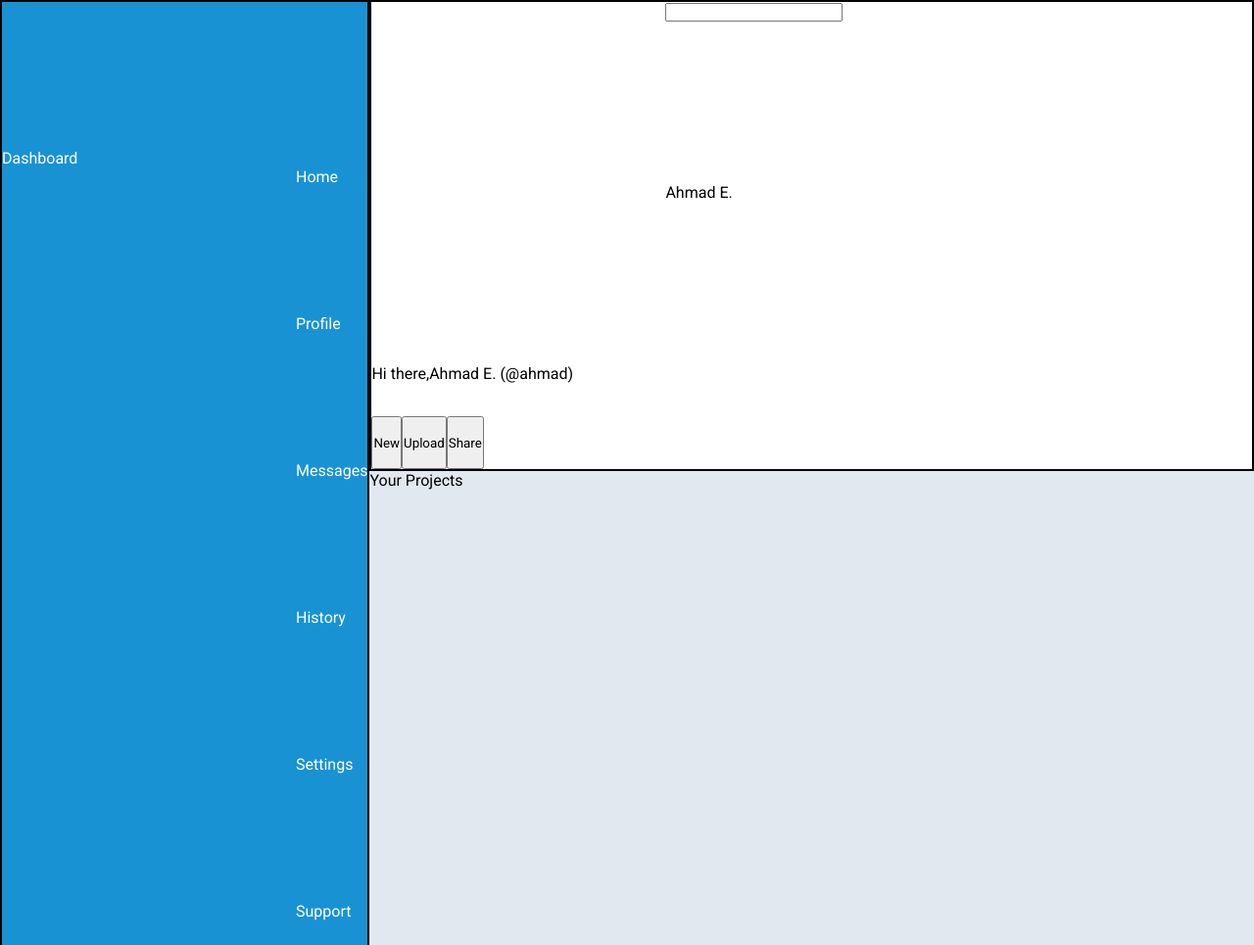
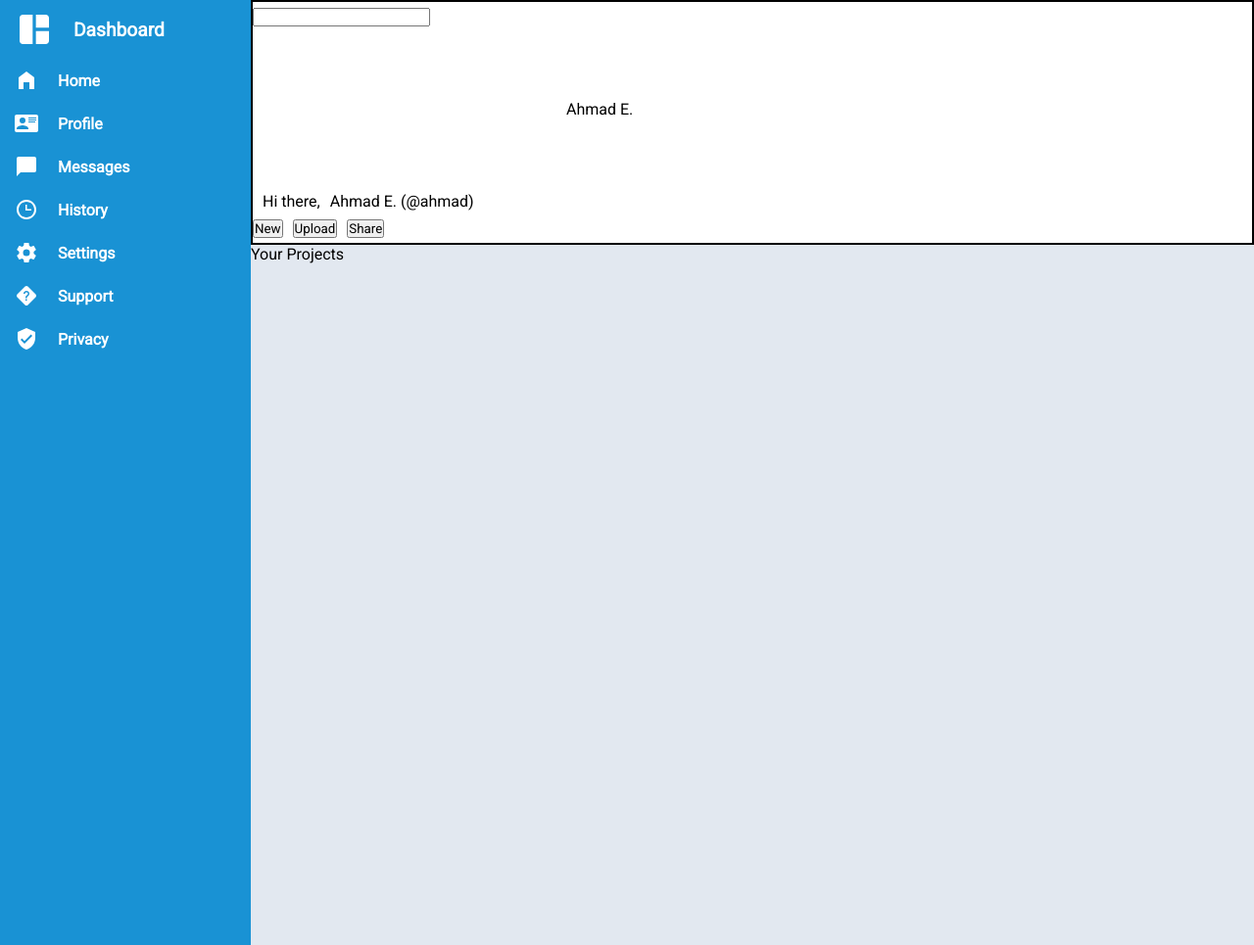
Before and after one commit to aelfakharany/top-admin-dashboard, a plain HTML site: page index.html in a window 1280 px wide. Shown: the top 965 px of the page at 98% size. Drawn offline with Linux system fonts and the light colour scheme; files whose address does not match are found by name.

Commit message:
make some proress and stop here because its not really worth the effort

```diff
--- a/index.html
+++ b/index.html
@@ -8,40 +8,41 @@
 </head>
 <body>
     <div class="sidebar">
-        <svg></svg>
-        <span class="title">Dashboard</span>
+        <div class="side-option title-button">
+            <img class="side-button title-button" src="assets/collage.svg">
+            <span class="title">Dashboard</span>
+        </div>
         <div class="side-option">
-            <svg></svg>
+            <img class="side-button" src="assets/home-account.svg">
             <span>Home</span>
         </div>
         <div class="side-option">
-            <svg></svg>
+            <img class="side-button" src="assets/card-account-details.svg">
             <span>Profile</span>
         </div>
         <div class="side-option">
-            <svg></svg>
+            <img class="side-button" src="assets/message.svg">
             <span>Messages</span>
         </div>
         <div class="side-option">
-            <svg></svg>
-            <span>History</span>
+            <img class="side-button" src="assets/clock-time-three-outline.svg">
+           <span>History</span>
         </div>
         <div class="side-option">
-            <svg></svg>
+            <img class="side-button" src="assets/cog.svg">
             <span>Settings</span>
         </div>
         <div class="side-option">
-            <svg></svg>
+            <img class="side-button" src="assets/help-rhombus.svg">
             <span>Support</span>
         </div>
         <div class="side-option">
-            <svg></svg>
+            <img class="side-button" src="assets/shield-check.svg">
             <span>Privacy</span>
         </div>
     </div>
     <div class="header">
         <div class="top-left">
-            <svg></svg>
             <div class="search-bar">
                 <input type="text">
             </div>
--- a/style.css
+++ b/style.css
@@ -1,4 +1,5 @@
 @font-face {
+
     font-family: 'Roboto';
     src: url('Roboto-VariableFont_wdth\,wght.ttf') format('truetype');
     font-weight: normal;
@@ -29,13 +30,33 @@ body {
     grid-area: 1 / 1 / 3 / 2;
     display: flex;
     flex-direction: column;
-    border: 2px solid black;
+    align-items: flex-start;
     background-color: #1992D4;
     color: white;
+    font-weight: 600;
 }
 
 .side-option {
     display: flex;
+    align-items: center;
+    padding: 10px 15px;
+    border-radius: 8px;
+}
+
+.side-button {
+    width: 24px;
+    height: 24px;
+    filter: invert(100%) brightness(100%); /* Makes the SVG white */
+    margin-right: 20px;
+}
+
+.side-button.title-button {
+    width: 40px;
+    height: 40px;
+}
+
+.title {
+    font-size: larger;
 }
 
 .header {
@@ -49,9 +70,9 @@ body {
 .bottom-left,
 .bottom-right {
     display: flex;
+    align-items: center;
+    gap: 10px;
 }
-
-
 
 .content {
     background-color: #E2E8F0;
```
Also changed, not shown: assets/account-group.svg (added), assets/card-account-details.svg (added), assets/check-bold.svg (added), assets/clock-time-three-outline.svg (added), assets/cog.svg (added), assets/collage.svg (added), assets/help-rhombus.svg (added), assets/home-account.svg (added), assets/magnify.svg (added), assets/message.svg (added), assets/shield-check.svg (added).
